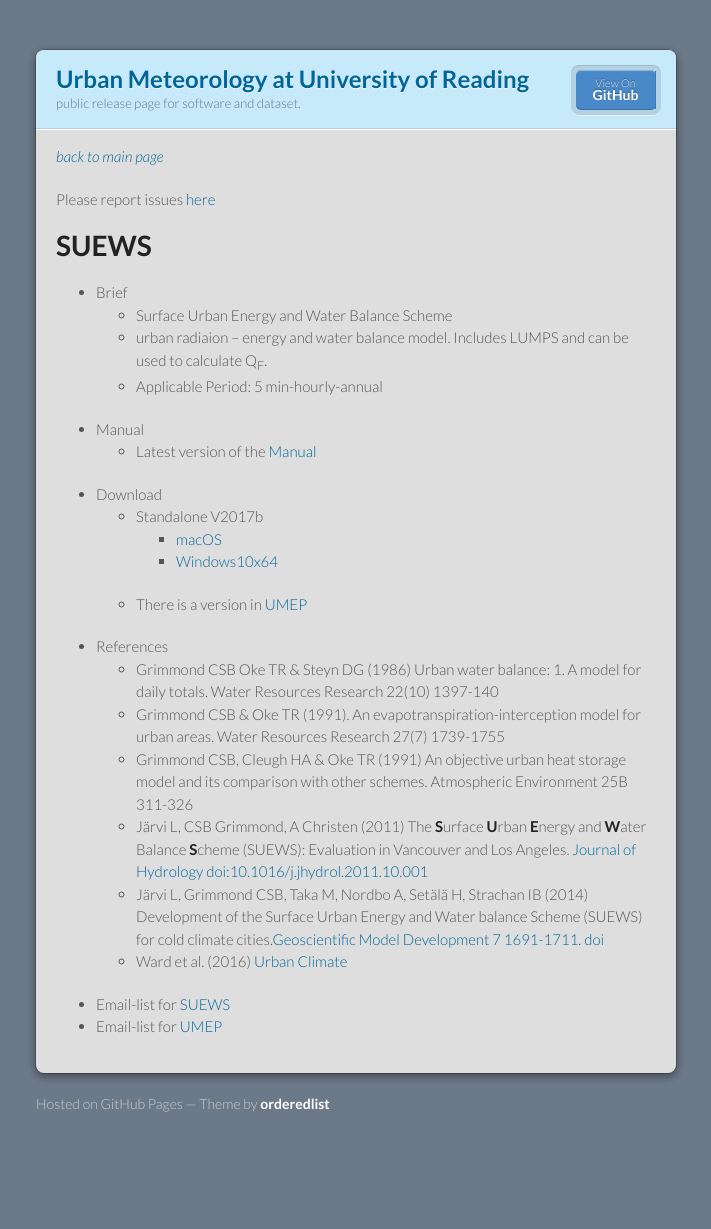
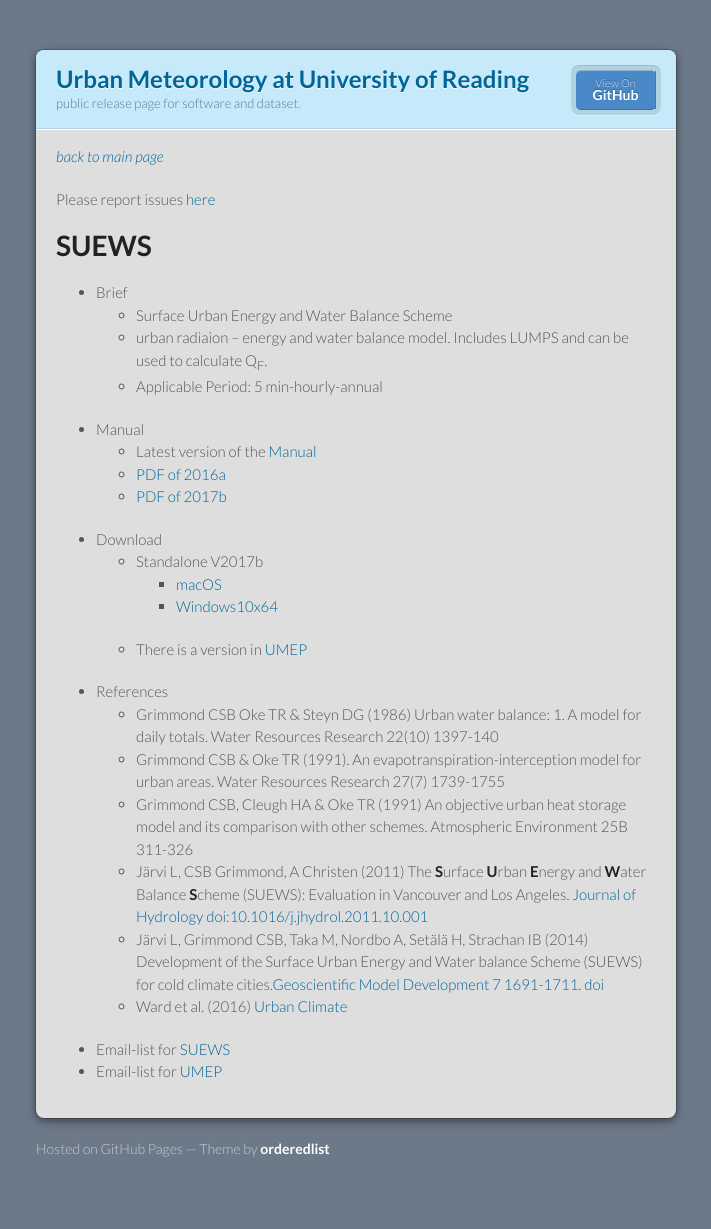
Before and after one commit to Urban-Meteorology-Reading/Urban-Meteorology-Reading.github.io, a Jekyll site: the page built from SUEWS.md, in a window 1280 px wide. Shown: the whole page, without its empty margins (284-995 px from the left). Built offline with Jekyll 4.4.1, drawn with Linux system fonts in a browser that asks for light colours; before the commit the page ends 1184 px from its top, so only the background shows below that.

Commit message:
Update SUEWS.md

```diff
--- a/SUEWS.md
+++ b/SUEWS.md
@@ -12,6 +12,8 @@ Please report issues [here](https://github.com/Urban-Meteorology-Reading/Urban-M
   * Applicable Period: 5 min-hourly-annual
 * Manual
   * Latest version of the [Manual](http://suews-docs.readthedocs.io)
+  * [PDF of 2016a](other files/SUEWS_V2016a_Manual.pdf)
+  * [PDF of 2017b](other files/SUEWS_V2017b_Manual.pdf)
 * Download
   * Standalone V2017b
     * [macOS](other files/SUEWS_V2017b_macOS.zip)
```
